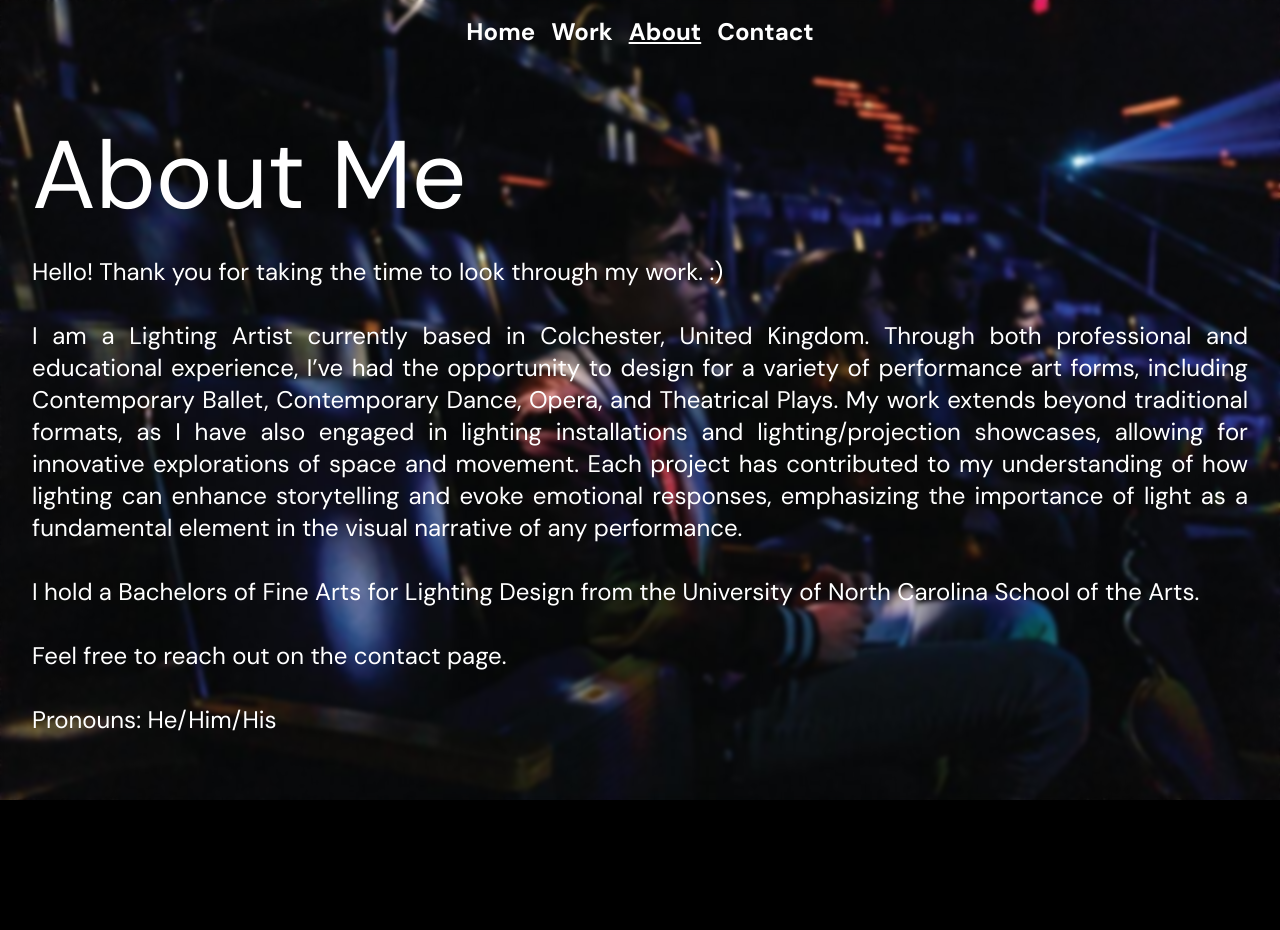
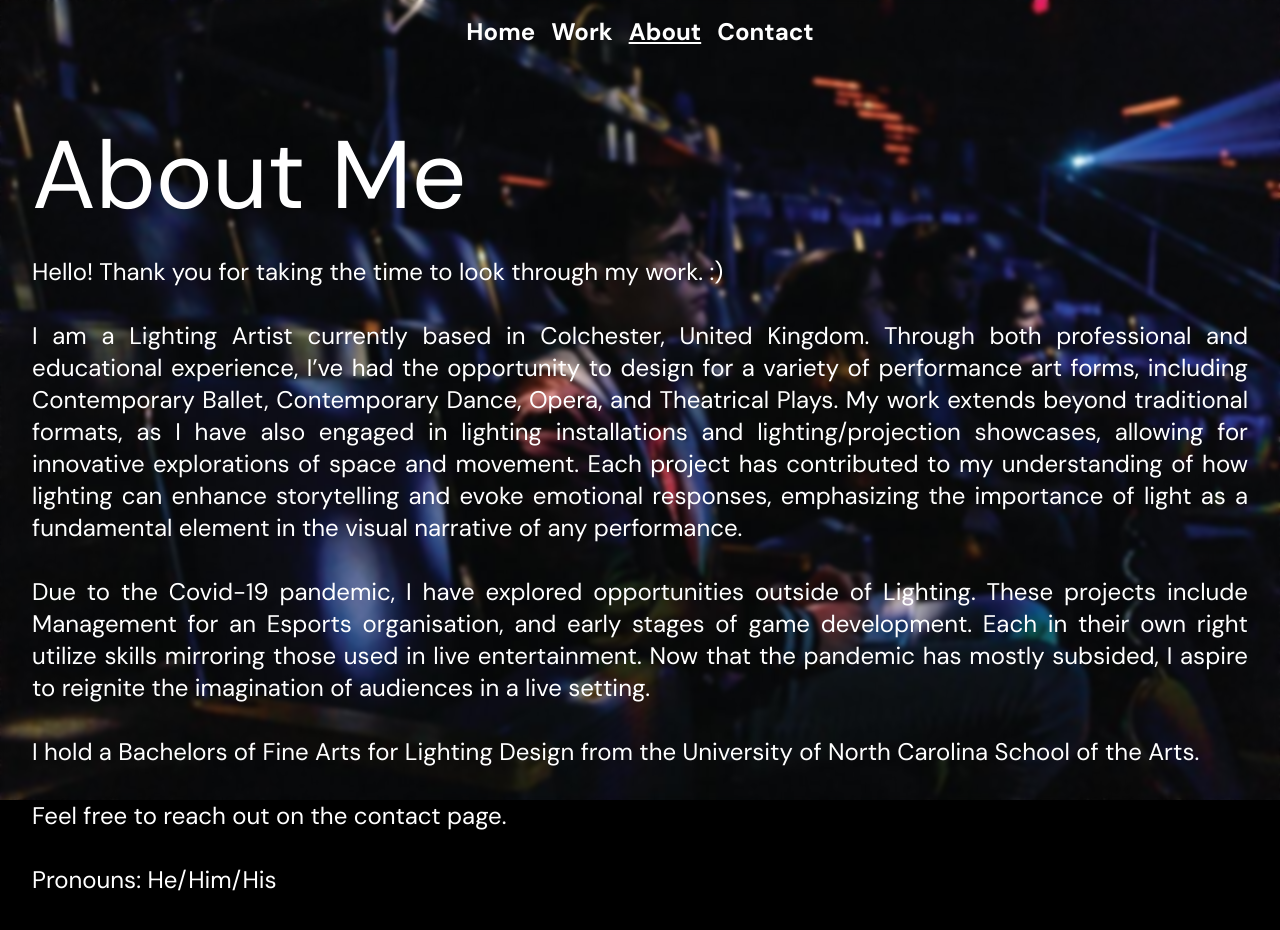
Before and after one commit to zuedev/graysonld.com, a Next.js app: page /about in a window 1280 px wide. Shown: the top 930 px of the page. Before the commit the page ends 800 px from the top, so only its background shows below. Built offline with nearby package versions, Linux system fonts and the light colour scheme.

Commit message:
add more to about

```diff
--- a/src/app/about/page.js
+++ b/src/app/about/page.js
@@ -25,6 +25,14 @@ export default () => {
           of any performance.
         </p>
         <p>
+          Due to the Covid-19 pandemic, I have explored opportunities outside of
+          Lighting. These projects include Management for an Esports
+          organisation, and early stages of game development. Each in their own
+          right utilize skills mirroring those used in live entertainment. Now
+          that the pandemic has mostly subsided, I aspire to reignite the
+          imagination of audiences in a live setting.
+        </p>
+        <p>
           I hold a Bachelors of Fine Arts for Lighting Design from the
           University of North Carolina School of the Arts.
         </p>
```
